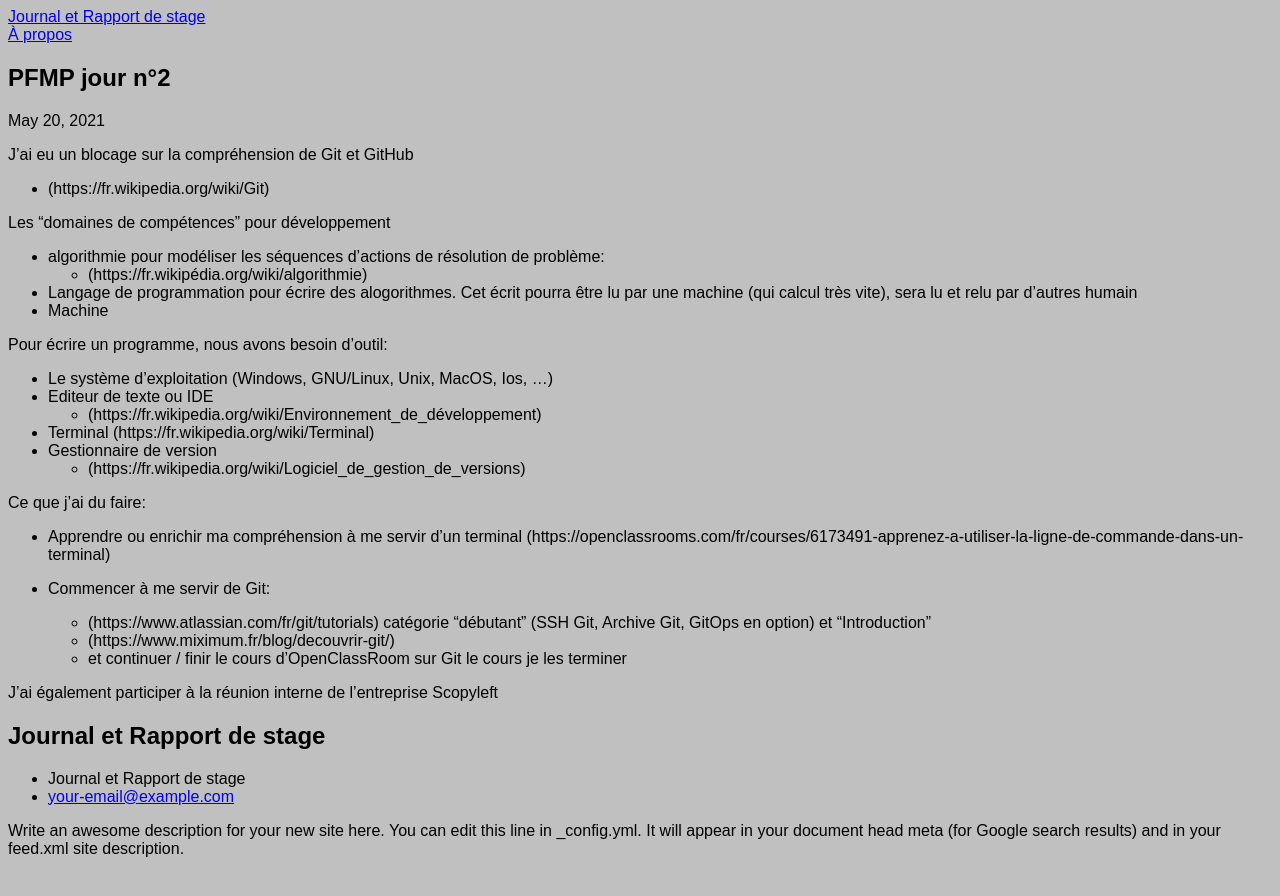
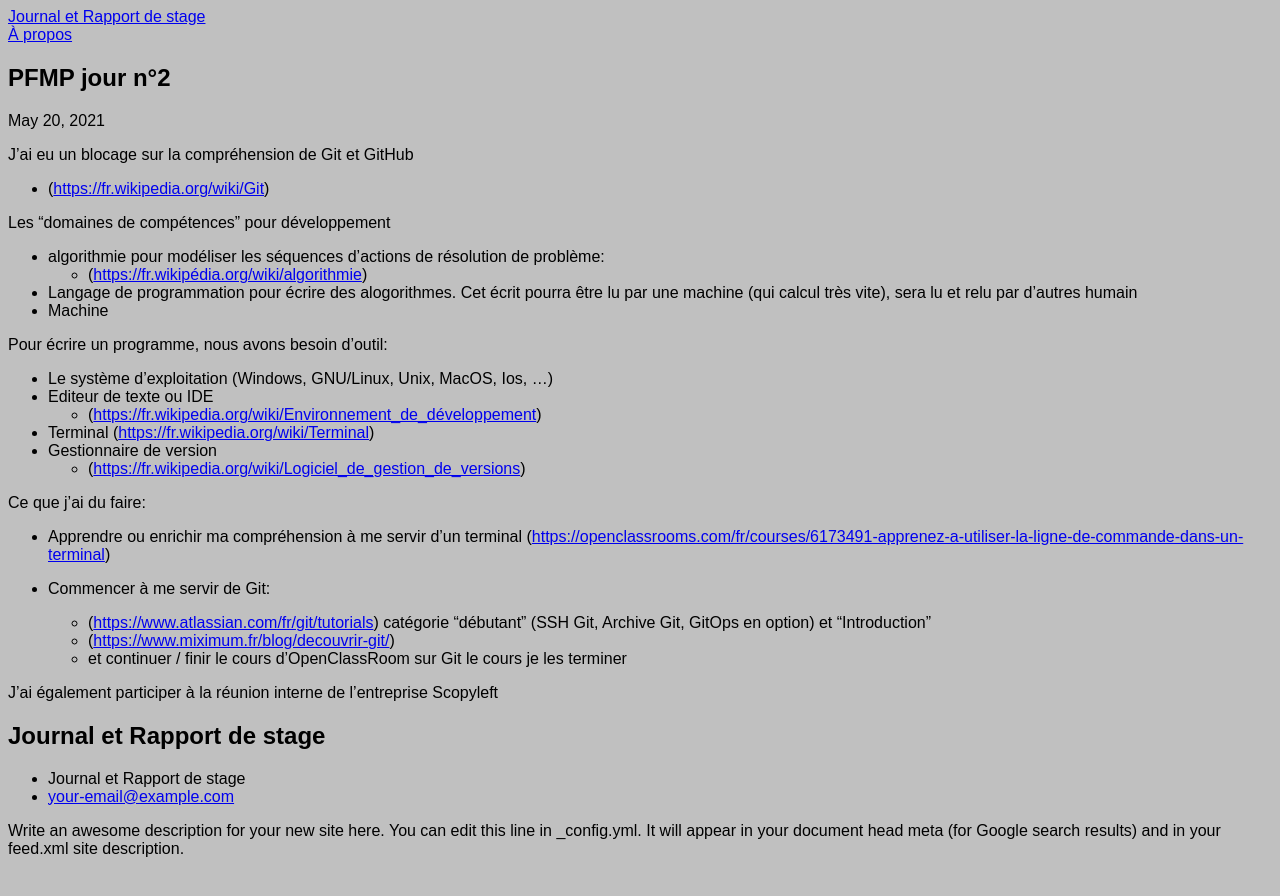
Before and after one commit to Corentin69008/Corentin69008.github.io, a Jekyll site: the page built from _posts/Semaine n°1/2021-05-20-PFMP.markdown, in a window 1280 px wide. Shown: the top 896 px of the page. Built offline with Jekyll 4.4.1, drawn with Linux system fonts in a browser that asks for light colours.

Commit message:
mise a jour

```diff
--- a/_posts/Semaine n°1/2021-05-20-PFMP.markdown
+++ b/_posts/Semaine n°1/2021-05-20-PFMP.markdown
@@ -4,11 +4,11 @@ title: "PFMP jour n°2"
 ---
 
 J'ai eu un blocage sur la compréhension de Git et GitHub
-  - (https://fr.wikipedia.org/wiki/Git)
+  - (<https://fr.wikipedia.org/wiki/Git>)
 
 Les "domaines de compétences" pour développement
 - algorithmie pour modéliser les séquences d'actions de résolution de problème:
-  - (https://fr.wikipédia.org/wiki/algorithmie)
+  - (<https://fr.wikipédia.org/wiki/algorithmie>)
 - Langage de programmation pour écrire des alogorithmes.
 Cet écrit pourra être lu par une machine (qui calcul très vite), sera lu et relu par d'autres humain
 - Machine
@@ -16,19 +16,19 @@ Cet écrit pourra être lu par une machine (qui calcul très vite), sera lu et r
 Pour écrire un programme, nous avons besoin d'outil:
 - Le système d'exploitation (Windows, GNU/Linux, Unix, MacOS, Ios, ...)
 - Editeur de texte ou IDE
-  - (https://fr.wikipedia.org/wiki/Environnement_de_développement)
-- Terminal (https://fr.wikipedia.org/wiki/Terminal)
+  - (<https://fr.wikipedia.org/wiki/Environnement_de_développement>)
+- Terminal (<https://fr.wikipedia.org/wiki/Terminal>)
 - Gestionnaire de version
-  - (https://fr.wikipedia.org/wiki/Logiciel_de_gestion_de_versions)
+  - (<https://fr.wikipedia.org/wiki/Logiciel_de_gestion_de_versions>)
 
 Ce que j'ai du faire:
 - Apprendre ou enrichir ma compréhension à me servir d'un terminal
-(https://openclassrooms.com/fr/courses/6173491-apprenez-a-utiliser-la-ligne-de-commande-dans-un-terminal)
+(<https://openclassrooms.com/fr/courses/6173491-apprenez-a-utiliser-la-ligne-de-commande-dans-un-terminal>)
 
 - Commencer à me servir de Git:
-  - (https://www.atlassian.com/fr/git/tutorials)
+  - (<https://www.atlassian.com/fr/git/tutorials>)
   catégorie "débutant" (SSH Git, Archive Git, GitOps en option) et "Introduction"
-  - (https://www.miximum.fr/blog/decouvrir-git/)
+  - (<https://www.miximum.fr/blog/decouvrir-git/>)
   - et continuer / finir le cours d'OpenClassRoom sur Git
     le cours je les terminer
 
```
